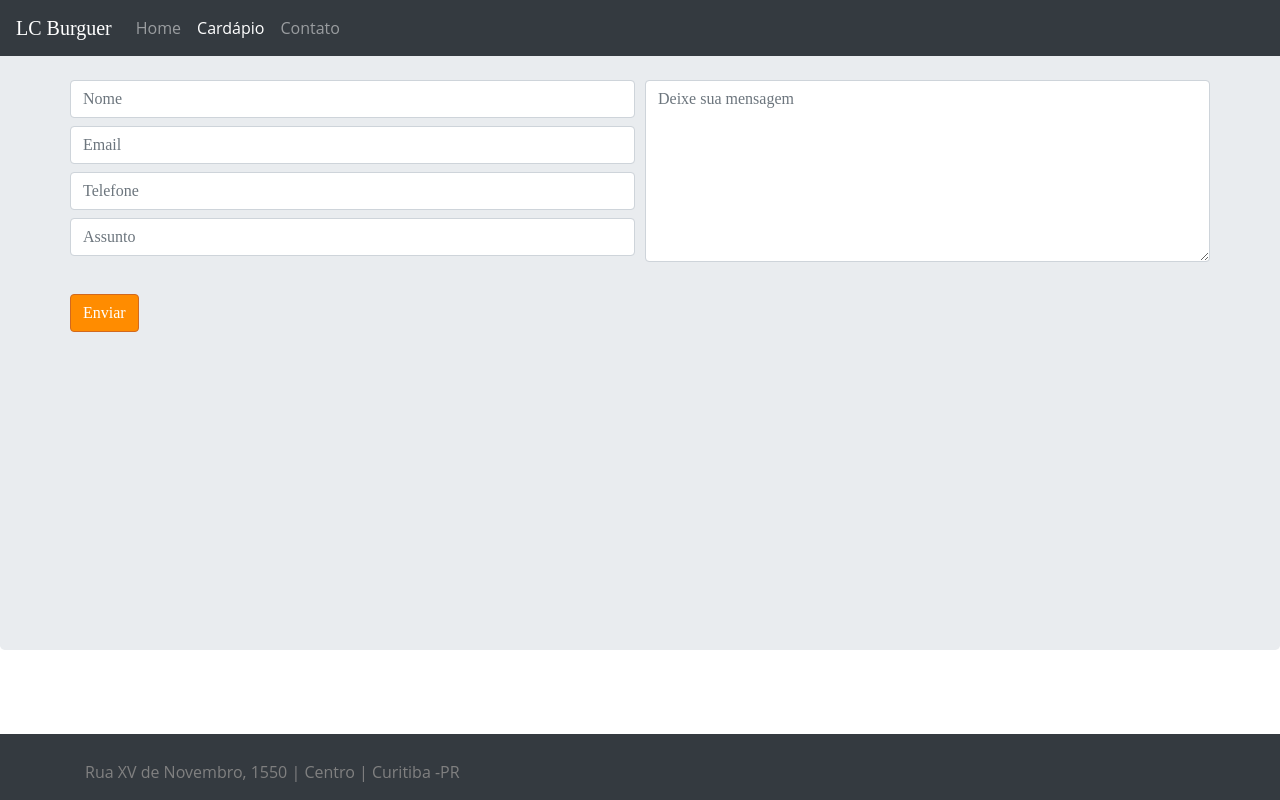
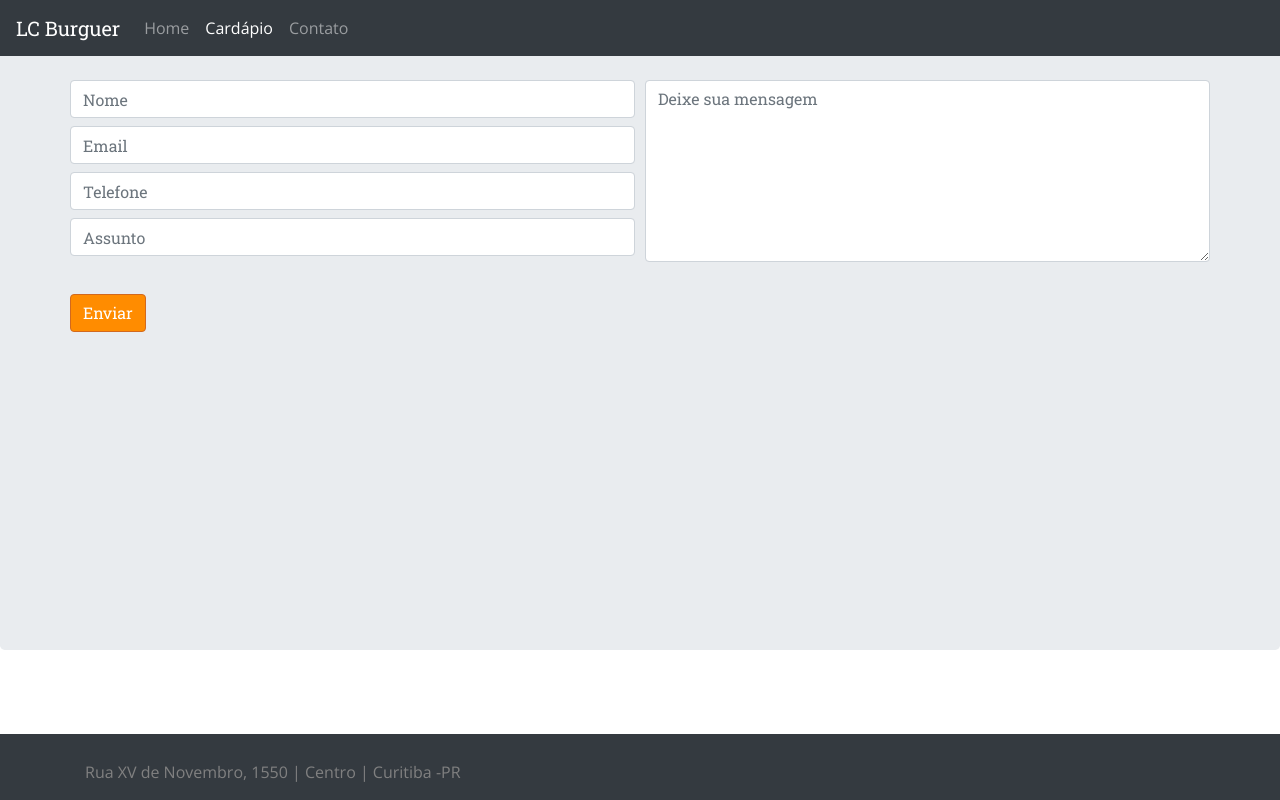
Before and after one commit to rafaritz/lcburguer, a plain HTML site: page contato.html in a window 1280 px wide. Drawn offline with nearby package versions, Linux system fonts and the light colour scheme.

Commit message:
+ fontes no head

```diff
--- a/contato.html
+++ b/contato.html
@@ -11,6 +11,9 @@
     <link rel="stylesheet" href="https://stackpath.bootstrapcdn.com/bootstrap/4.5.0/css/bootstrap.min.css"
         integrity="sha384-9aIt2nRpC12Uk9gS9baDl411NQApFmC26EwAOH8WgZl5MYYxFfc+NcPb1dKGj7Sk" crossorigin="anonymous">
     <link rel="stylesheet" href="css/style.css">
+
+    <!-- fonts -->
+  <link href="https://fonts.googleapis.com/css2?family=Open+Sans:ital,wght@0,300;0,400;0,600;0,700;0,800;1,300;1,400;1,600;1,700;1,800&family=Roboto+Slab:wght@400;900&display=swap" rel="stylesheet">
 
     <script>
         function sucesso() {
```
Also changed, not shown: cardapio.html (+3 -0 lines).
